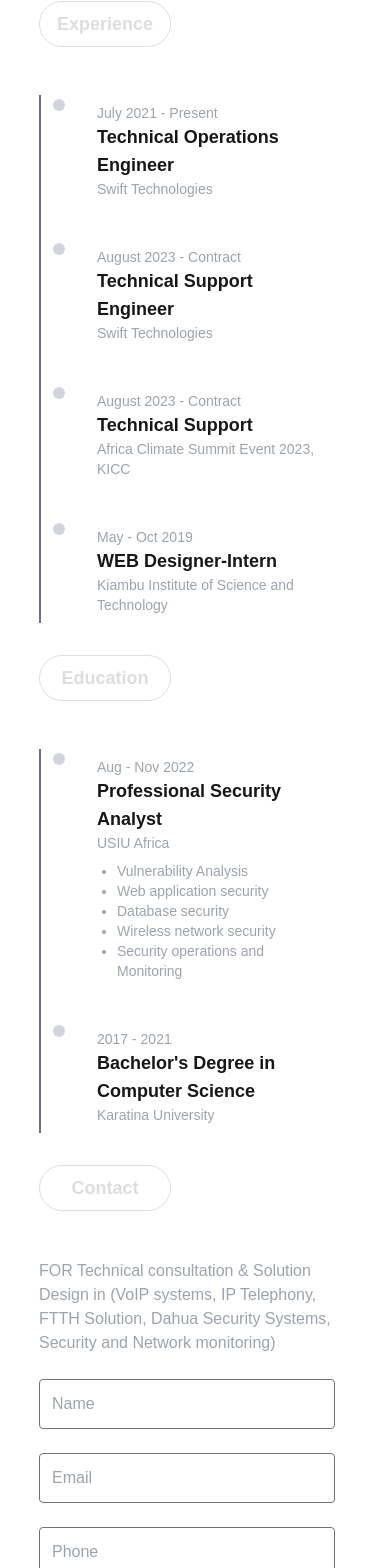
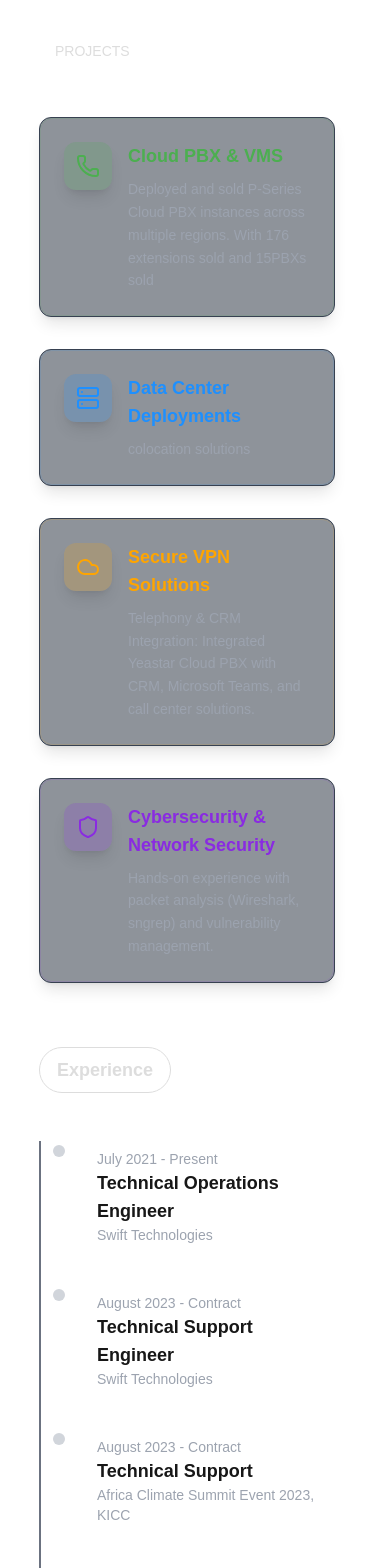
Before and after one commit to DianaWangui/sarah-portfolio, a Next.js app: page / in a window 390 px wide. Shown: the part 4280-5848 px from the top of the page. Built offline with nearby package versions, Linux system fonts and the light colour scheme.

Commit message:
add project component and style it

```diff
--- a/app/landingpage/components/contact.js
+++ b/app/landingpage/components/contact.js
@@ -1,6 +1,8 @@
-"use client";
+'use client';
 
-import React, { useState } from "react";
+import React, { useState } from 'react';
+import { Send, User, Mail, Phone, MessageSquare } from 'lucide-react';
+import { motion } from 'framer-motion';
 
 const Contact = () => {
   const [formData, setFormData] = useState({
@@ -21,63 +23,117 @@ const Contact = () => {
 
   return (
     <div className="bg-transparent pl-[10%] pr-[14%] mt-8 lg:mt-20 mb-8">
-      {/* Title */}
-      <h4 className="text-lg font-bold border border-[#dddddd] text-[#dddddd] py-2 px-4 w-[132px] text-center hover:border-gray-200 mb-12 font-Poppins rounded-full">
-        Contact
-      </h4>
+      <motion.h4
+        initial={{ opacity: 0, y: -20 }}
+        animate={{ opacity: 1, y: 0 }}
+        className="text-sm font-light lg:border border-gray-[700]
+                   text-[#dddddd] py-2 px-4 mb-12 w-[20%] text-nowrap
+                   flex items-center gap-2 decoration-inherit
+                   hover:border-gray-200 font-Poppins rounded-full"
+      >
+        CONTACT
+      </motion.h4>
 
-      <p className="text-gray-400 mb-6">
+      <motion.p
+        initial={{ opacity: 0 }}
+        animate={{ opacity: 1 }}
+        transition={{ delay: 0.2 }}
+        className="text-gray-400 mb-8 max-w-2xl"
+      >
         FOR Technical consultation & Solution Design in (VoIP systems, IP Telephony, FTTH Solution, Dahua Security Systems, Security and Network monitoring)
-      </p>
+      </motion.p>
 
-      <form onSubmit={handleSubmit} className="space-y-6">
+      <motion.form
+        onSubmit={handleSubmit}
+        className="max-w-2xl space-y-6"
+        initial={{ opacity: 0, y: 20 }}
+        animate={{ opacity: 1, y: 0 }}
+        transition={{ delay: 0.3 }}
+      >
+        <div className="flex flex-col md:flex-row gap-4">
+          <div className="relative flex-1">
+            <User className="absolute left-3 top-3 h-5 w-5 text-gray-500" />
             <input
               type="text"
               name="name"
               placeholder="Name"
               value={formData.name}
               onChange={handleChange}
-          className="w-full p-3 border border-gray-500 rounded bg-transparent text-white focus:outline-none focus:border-gray-300"
+              className="w-full pl-10 p-3 border border-gray-700 rounded-lg
+                       bg-gray-800/30 text-white
+                       focus:outline-none focus:border-gray-500
+                       focus:ring-1 focus:ring-gray-500
+                       placeholder:text-gray-500 transition-all duration-300"
               required
             />
+          </div>
 
+          <div className="relative flex-1">
+            <Mail className="absolute left-3 top-3 h-5 w-5 text-gray-500" />
             <input
               type="email"
               name="email"
               placeholder="Email"
               value={formData.email}
               onChange={handleChange}
-          className="w-full p-3 border border-gray-500 rounded bg-transparent text-white focus:outline-none focus:border-gray-300"
+              className="w-full pl-10 p-3 border border-gray-700 rounded-lg
+                       bg-gray-800/30 text-white
+                       focus:outline-none focus:border-gray-500
+                       focus:ring-1 focus:ring-gray-500
+                       placeholder:text-gray-500 transition-all duration-300"
               required
             />
+          </div>
+        </div>
 
+        <div className="relative">
+          <Phone className="absolute left-3 top-3 h-5 w-5 text-gray-500" />
           <input
             type="tel"
             name="phone"
             placeholder="Phone"
             value={formData.phone}
             onChange={handleChange}
-          className="w-full p-3 border border-gray-500 rounded bg-transparent text-white focus:outline-none focus:border-gray-300"
+            className="w-full pl-10 p-3 border border-gray-700 rounded-lg
+                     bg-gray-800/30 text-white
+                     focus:outline-none focus:border-gray-500
+                     focus:ring-1 focus:ring-gray-500
+                     placeholder:text-gray-500 transition-all duration-300"
             required
           />
+        </div>
 
+        <div className="relative">
+          <MessageSquare className="absolute left-3 top-3 h-5 w-5 text-gray-500" />
           <textarea
             name="message"
             placeholder="Message"
             value={formData.message}
             onChange={handleChange}
-          className="w-full p-3 border border-gray-500 rounded bg-transparent text-white focus:outline-none focus:border-gray-300"
+            className="w-full pl-10 p-3 border border-gray-700 rounded-lg
+                     bg-gray-800/30 text-white
+                     focus:outline-none focus:border-gray-500
+                     focus:ring-1 focus:ring-gray-500
+                     placeholder:text-gray-500 transition-all duration-300"
             rows="4"
             required
           ></textarea>
+        </div>
 
-        <button
+        <motion.button
           type="submit"
-          className="w-full bg-green-500 text-white p-3 rounded hover:bg-green-600 transition duration-300"
+          whileHover={{ scale: 1.02 }}
+          whileTap={{ scale: 0.98 }}
+          className="flex items-center justify-center gap-2 w-full
+                     bg-gradient-to-r from-green-500 to-emerald-600
+                     text-white p-3 rounded-lg
+                     hover:from-green-600 hover:to-emerald-700
+                     transition-all duration-300 font-medium"
         >
-          Send
-        </button>
-      </form>
+          Send Message
+          <Send className="h-5 w-5" />
+        </motion.button>
+      </motion.form>
     </div>
   );
 };
--- a/app/landingpage/components/projects.js
+++ b/app/landingpage/components/projects.js
@@ -1,9 +1,120 @@
-const Project = () => {
+'use client';
+
+import React, { useEffect } from 'react';
+import { motion, useAnimation } from 'framer-motion';
+import { useInView } from 'react-intersection-observer';
+import { Server, Cloud, Phone, Shield } from 'lucide-react';
+
+const Projects = () => {
+  const projects = [
+    {
+      title: 'Cloud PBX & VMS',
+      description: 'Deployed and sold P-Series Cloud PBX instances across multiple regions. With 176 extensions sold and 15PBXs sold',
+      icon: Phone,
+      color: '#4CAF50'
+    },
+    {
+      title: 'Data Center Deployments',
+      description: 'colocation solutions',
+      icon: Server,
+      color: '#1E90FF'
+    },
+    {
+      title: 'Secure VPN Solutions',
+      description: 'Telephony & CRM Integration: Integrated Yeastar Cloud PBX with CRM, Microsoft Teams, and call center solutions.',
+      icon: Cloud,
+      color: '#FFA500'
+    },
+    {
+      title: 'Cybersecurity & Network Security',
+      description: 'Hands-on experience with packet analysis (Wireshark, sngrep) and vulnerability management.',
+      icon: Shield,
+      color: '#8A2BE2'
+    }
+  ];
+
+  const ProjectCard = ({ project, index }) => {
+    const controls = useAnimation();
+    const [ref, inView] = useInView({ triggerOnce: false, threshold: 0.2 });
+    const Icon = project.icon;
+
+    useEffect(() => {
+      if (inView) {
+        controls.start({ opacity: 1, y: 0, scale: 1 });
+      } else {
+        controls.start({ opacity: 0, y: 50, scale: 0.9 });
+      }
+    }, [controls, inView]);
+
+    return (
+      <motion.div
+        ref={ref}
+        initial={{ opacity: 0, y: 50, scale: 0.9 }}
+        animate={controls}
+        transition={{ duration: 0.8, delay: index * 0.2 }}
+        className="group relative w-full"
+      >
+        <div className="relative border border-gray-700 p-6 rounded-xl
+                       bg-gray-800/50 backdrop-blur-sm shadow-lg
+                       hover:border-gray-500 transition-all duration-500
+                       hover:bg-gray-800/80">
+          <div className="flex items-start gap-4">
+            <motion.div
+              className="p-3 rounded-xl shadow-lg"
+              style={{ backgroundColor: `${project.color}30` }}
+              whileHover={{ scale: 1.1 }}
+              transition={{ duration: 0.3 }}
+            >
+              <Icon className="h-6 w-6" style={{ color: project.color }} />
+            </motion.div>
+
+            <div className="flex-1">
+              <h3 className="text-lg font-semibold"
+                  style={{ color: project.color }}>
+                {project.title}
+              </h3>
+              <p className="text-sm text-gray-400 mt-2 leading-relaxed
+                           group-hover:text-gray-300 transition-colors duration-300">
+                {project.description}
+              </p>
+            </div>
+          </div>
+
+          <motion.div
+            className="absolute inset-0 border border-transparent rounded-xl"
+            initial={false}
+            animate={inView ? { borderColor: `${project.color}20` } : { borderColor: 'transparent' }}
+            transition={{ duration: 1, delay: index * 0.2 + 0.5 }}
+          />
+        </div>
+      </motion.div>
+    );
+  };
+
+  const [ref, inView] = useInView({ triggerOnce: false, threshold: 0.1 });
+
   return (
-    <div>
-      <h1 className="text-4xl font-bold">Projects</h1>
+    <div className="p-8 bg-transparent pl-[10%] pr-[14%] mt-8 lg:mt-20">
+      <motion.h4
+        className="text-sm font-light lg:border border-gray-[700]
+                   text-[#dddddd] py-2 px-4 mb-12 w-[20%] text-nowrap
+                   flex items-center gap-2 decoration-inherit
+                   hover:border-gray-200 font-Poppins rounded-full"
+        initial={{ opacity: 0, y: -20 }}
+        animate={inView ? { opacity: 1, y: 0 } : { opacity: 0, y: -20 }}
+        transition={{ duration: 0.5 }}
+        ref={ref}
+      >
+        PROJECTS
+      </motion.h4>
+
+      <div className="flex flex-col gap-8">
+        {projects.map((project, index) => (
+          <ProjectCard key={index} project={project} index={index} />
+        ))}
+      </div>
     </div>
   );
-}
+};
 
-export default Project
+export default Projects;
--- a/app/landingpage/page.js
+++ b/app/landingpage/page.js
@@ -9,6 +9,7 @@ import Education from './components/education';
 import Contact from './components/contact';
 import SideCard from './components/sidecard';
 import Specializations from './components/specialization';
+import Projects from './components/projects'
 
 const AnimatedBackground = () => {
   return (
@@ -39,6 +40,7 @@ const Home = () => {
           <About />
           <Tools />
           <Specializations />
+          <Projects />
           <Experience />
           <Education />
           <Contact />
```
Also changed, not shown: app/blogs/page.js (renamed from app/landingpage/components/blogs.js). Lines whose indentation alone changed are shown as unchanged.
